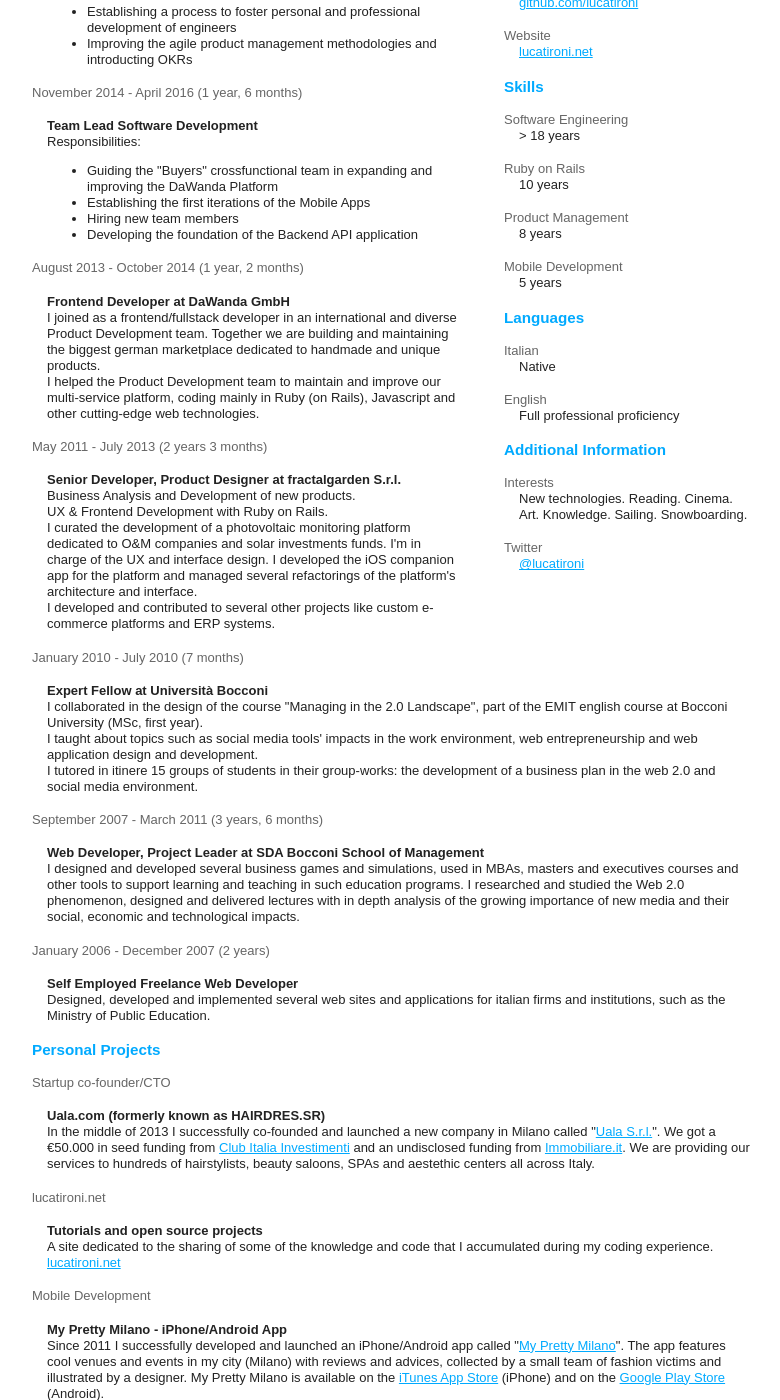
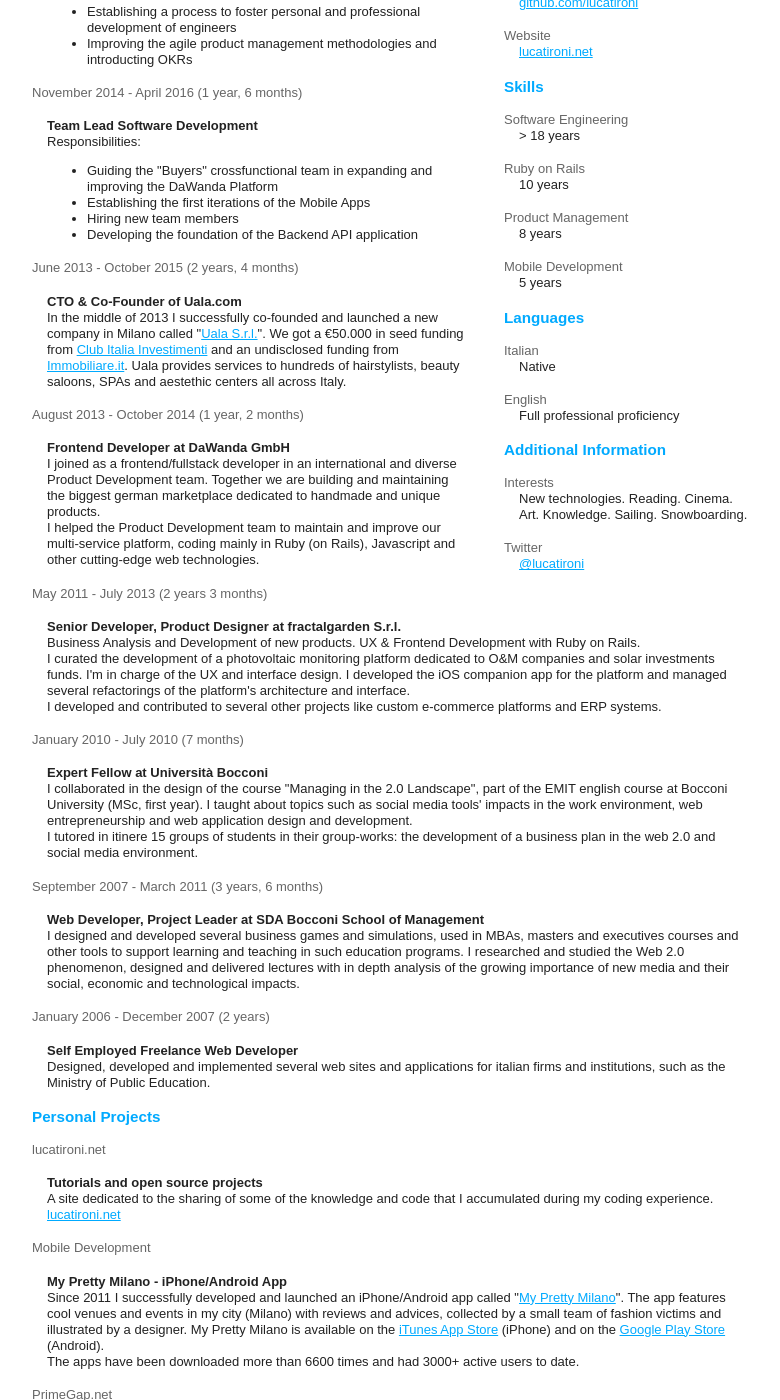
Before and after one commit to lucatironi/lucatironi.github.io, a Jekyll site: the page built from resume.html, in a window 1280 px wide and 1400 px high, scrolled down 468 px. Shown: the whole window, without its empty margins (248-1028 px from the left). Built offline with Jekyll 4.4.1, drawn with Linux system fonts in a browser that asks for light colours.

Commit message:
Further editing

```diff
--- a/resume.html
+++ b/resume.html
@@ -108,7 +108,7 @@
         thead { display: table-header-group; }
         tr, img { page-break-inside: avoid; }
         img { max-width: 100% !important; }
-        @page { margin: 0.75cm 3.5cm; }
+        @page { margin: 0.75cm 3.0cm; }
         h1 { margin-top: 1.25cm; }
         section.page { page-break-before: always; padding-top: 1.25cm; }
         p, h2, h3, h4, dd { orphans: 3; widows: 3; }
@@ -161,6 +161,11 @@
                 <li>Developing the foundation of the Backend API application</li>
               </ul>
             </dd>
+          <dt>June 2013 - October 2015 (2 years, 4 months)</dt>
+            <dd>
+              <h4>CTO &amp; Co-Founder of Uala.com</h4>
+               In the middle of 2013 I successfully co-founded and launched a new company in Milano called "<a href="http://www.uala.com">Uala S.r.l.</a>". We got a &euro;50.000 in seed funding from <a href="http://www.cii2.com/startups/investimenti-effettuati/hairdressr/">Club Italia Investimenti</a> and an undisclosed funding from <a href="http://www.immobiliare.it">Immobiliare.it</a>. Uala provides services to hundreds of hairstylists, beauty saloons, SPAs and aestethic centers all across Italy.
+            </dd>
           <dt>August 2013 - October 2014 (1 year, 2 months)</dt>
             <dd>
               <h4>Frontend Developer at DaWanda GmbH</h4>
@@ -170,16 +175,14 @@
           <dt>May 2011 - July 2013 (2 years 3 months)</dt>
             <dd>
               <h4>Senior Developer, Product Designer at fractalgarden S.r.l.</h4>
-              Business Analysis and Development of new products.<br>
-              UX &amp; Frontend Development with Ruby on Rails.<br>
+              Business Analysis and Development of new products. UX &amp; Frontend Development with Ruby on Rails.<br>
               I curated the development of a photovoltaic monitoring platform dedicated to O&amp;M companies and solar investments funds. I'm in charge of the UX and interface design. I developed the iOS companion app for the platform and managed several refactorings of the platform's architecture and interface.<br>
               I developed and contributed to several other projects like custom e-commerce platforms and ERP systems.
             </dd>
           <dt>January 2010 - July 2010 (7 months)</dt>
             <dd>
               <h4>Expert Fellow at Università Bocconi</h4>
-              I collaborated in the design of the course "Managing in the 2.0 Landscape", part of the EMIT english course at Bocconi University (MSc, first year).<br>
-              I taught about topics such as social media tools' impacts in the work environment, web entrepreneurship and web application design and development.<br>
+              I collaborated in the design of the course "Managing in the 2.0 Landscape", part of the EMIT english course at Bocconi University (MSc, first year). I taught about topics such as social media tools' impacts in the work environment, web entrepreneurship and web application design and development.<br>
               I tutored in itinere 15 groups of students in their group-works: the development of a business plan in the web 2.0 and social media environment.
             </dd>
           <dt>September 2007 - March 2011 (3 years, 6 months)</dt>
@@ -195,14 +198,9 @@
             </dd>
         </dl>
       </section>
-      <section id="projects" class="page">
+      <section id="projects">
         <h3>Personal Projects</h3>
         <dl>
-          <dt>Startup co-founder/CTO</dt>
-            <dd>
-              <h4>Uala.com (formerly known as HAIRDRES.SR)</h4>
-               In the middle of 2013 I successfully co-founded and launched a new company in Milano called "<a href="http://www.uala.com">Uala S.r.l.</a>". We got a &euro;50.000 in seed funding from <a href="http://www.cii2.com/startups/investimenti-effettuati/hairdressr/">Club Italia Investimenti</a> and an undisclosed funding from <a href="http://www.immobiliare.it">Immobiliare.it</a>. We are providing our services to hundreds of hairstylists, beauty saloons, SPAs and aestethic centers all across Italy.
-            </dd>
           <dt>lucatironi.net</dt>
             <dd>
               <h4>Tutorials and open source projects</h4>
```
